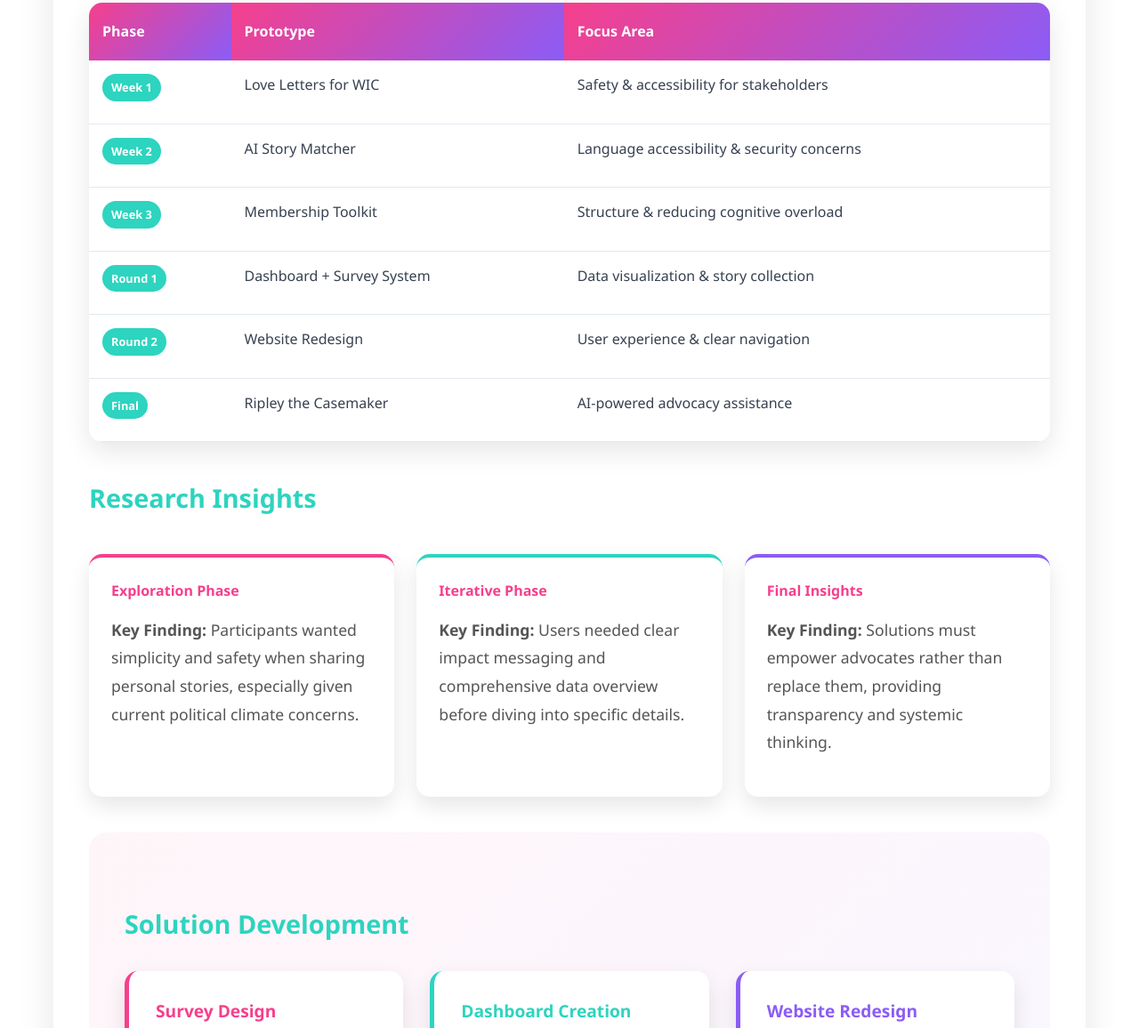
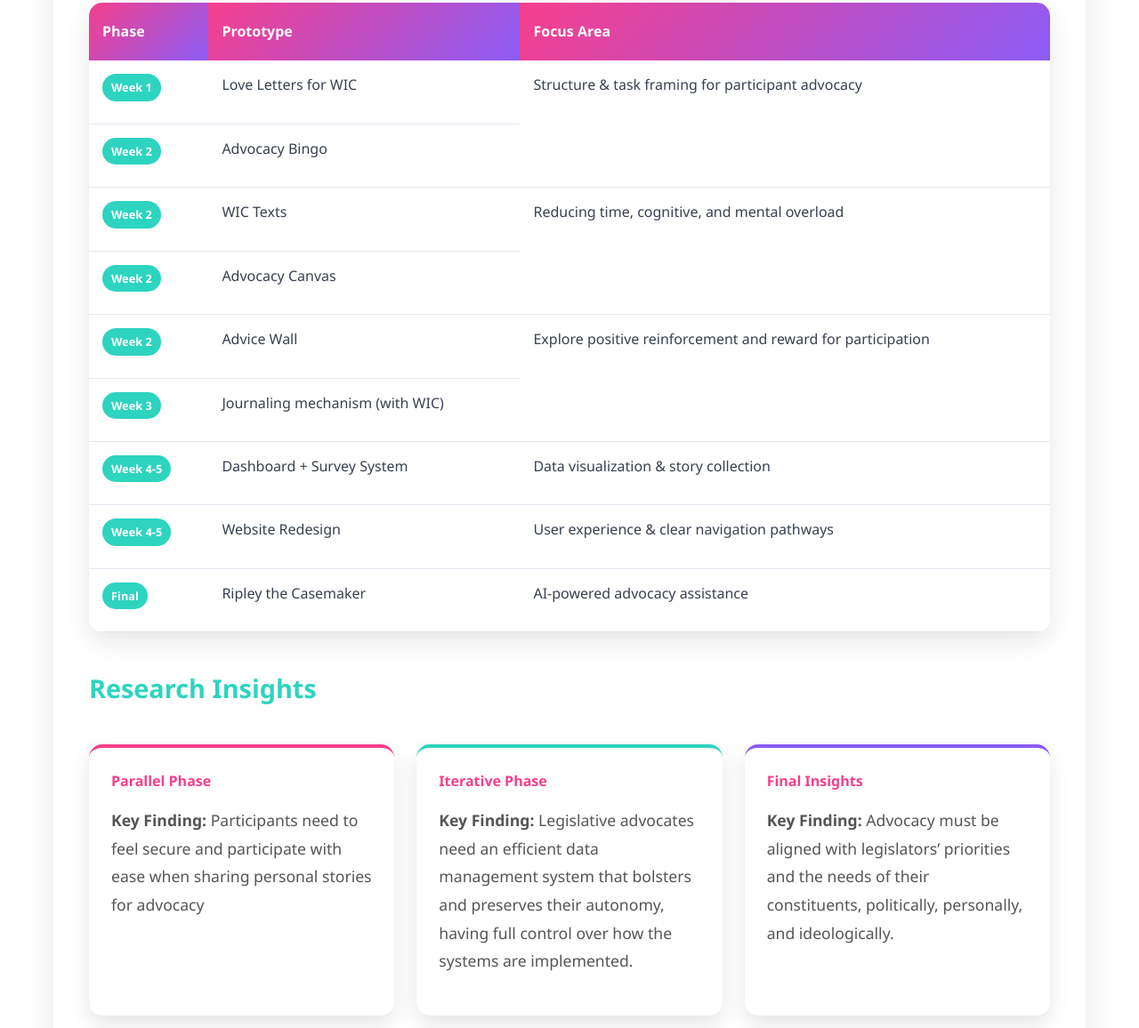
Before and after one commit to ElsaJerry/wicked-website, a plain HTML site: page website-wicked/design-wicked.html in a window 1280 px wide. Shown: the part 1587-2743 px from the top of the page at 89% size. Drawn offline with Linux system fonts and the light colour scheme.

Commit message:
Update design-wicked.html

```diff
--- a/website-wicked/design-wicked.html
+++ b/website-wicked/design-wicked.html
@@ -70,27 +70,39 @@
                     <tr>
                         <td data-label="Phase"><span class="phase-label">Week 1</span></td>
                         <td data-label="Prototype">Love Letters for WIC</td>
-                        <td data-label="Focus Area">Safety & accessibility for stakeholders</td>
+                        <td rowspan="2" data-label="Focus Area">Structure & task framing for participant advocacy</td>
                     </tr>
                     <tr>
                         <td data-label="Phase"><span class="phase-label">Week 2</span></td>
-                        <td data-label="Prototype">AI Story Matcher</td>
-                        <td data-label="Focus Area">Language accessibility & security concerns</td>
+                        <td data-label="Prototype">Advocacy Bingo</td>
+                    </tr>
+                    <tr>
+                        <td data-label="Phase"><span class="phase-label">Week 2</span></td>
+                        <td data-label="Prototype">WIC Texts</td>
+                        <td rowspan="2" data-label="Focus Area">Reducing time, cognitive, and mental overload</td>
+                    </tr>
+                    <tr>
+                        <td data-label="Phase"><span class="phase-label">Week 2</span></td>
+                        <td data-label="Prototype">Advocacy Canvas</td>
+                    </tr>
+                    <tr>
+                        <td data-label="Phase"><span class="phase-label">Week 2</span></td>
+                        <td data-label="Prototype">Advice Wall</td>
+                        <td rowspan="2" data-label="Focus Area">Explore positive reinforcement and reward for participation</td>
                     </tr>
                     <tr>
                         <td data-label="Phase"><span class="phase-label">Week 3</span></td>
-                        <td data-label="Prototype">Membership Toolkit</td>
-                        <td data-label="Focus Area">Structure & reducing cognitive overload</td>
+                        <td data-label="Prototype">Journaling mechanism (with WIC)</td>
                     </tr>
                     <tr>
-                        <td data-label="Phase"><span class="phase-label">Round 1</span></td>
+                        <td data-label="Phase"><span class="phase-label">Week 4-5</span></td>
                         <td data-label="Prototype">Dashboard + Survey System</td>
                         <td data-label="Focus Area">Data visualization & story collection</td>
                     </tr>
                     <tr>
-                        <td data-label="Phase"><span class="phase-label">Round 2</span></td>
+                        <td data-label="Phase"><span class="phase-label">Week 4-5</span></td>
                         <td data-label="Prototype">Website Redesign</td>
-                        <td data-label="Focus Area">User experience & clear navigation</td>
+                        <td data-label="Focus Area">User experience & clear navigation pathways</td>
                     </tr>
                     <tr>
                         <td data-label="Phase"><span class="phase-label">Final</span></td>
@@ -103,16 +115,16 @@
             <h3>Research Insights</h3>
             <div class="learning-grid">
                 <div class="learning-card">
-                    <div class="learning-title">Exploration Phase</div>
-                    <p><strong>Key Finding:</strong> Participants wanted simplicity and safety when sharing personal stories, especially given current political climate concerns.</p>
+                    <div class="learning-title">Parallel  Phase</div>
+                    <p><strong>Key Finding:</strong> Participants need to feel secure and participate with ease when sharing personal stories for advocacy</p>
                 </div>
                 <div class="learning-card">
                     <div class="learning-title">Iterative Phase</div>
-                    <p><strong>Key Finding:</strong> Users needed clear impact messaging and comprehensive data overview before diving into specific details.</p>
+                    <p><strong>Key Finding:</strong> Legislative advocates need an efficient data management system that bolsters and preserves their autonomy, having full control over how the systems are implemented. </p>
                 </div>
                 <div class="learning-card">
                     <div class="learning-title">Final Insights</div>
-                    <p><strong>Key Finding:</strong> Solutions must empower advocates rather than replace them, providing transparency and systemic thinking.</p>
+                    <p><strong>Key Finding:</strong> Advocacy must be aligned with legislators’ priorities and the needs of their constituents, politically, personally, and ideologically.</p>
                 </div>
             </div>
 
@@ -121,11 +133,11 @@
                 <div class="stream-grid">
                     <div class="stream-card survey">
                         <div class="stream-title">Survey Design</div>
-                        <p>Focused on transparency and clear data usage to build trust and encourage regular participation from WIC staff and participants.</p>
+                        <p>Focused on transparency, security, and clear data usage to build trust and encourage regular participation from WIC staff and participants.</p>
                     </div>
                     <div class="stream-card dashboard">
                         <div class="stream-title">Dashboard Creation</div>
-                        <p>Emphasized autonomy and credibility, ensuring lobbyists maintain full control over data interpretation and storytelling.</p>
+                        <p>Emphasized efficiency and autonomy, ensuring advocates maintain full control over data interpretation and storytelling.</p>
                     </div>
                     <div class="stream-card website">
                         <div class="stream-title">Website Redesign</div>
```
